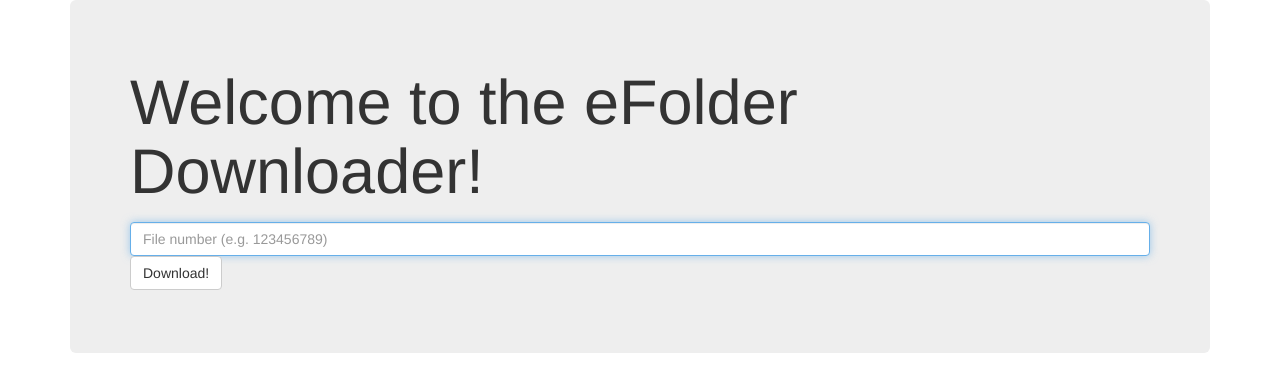
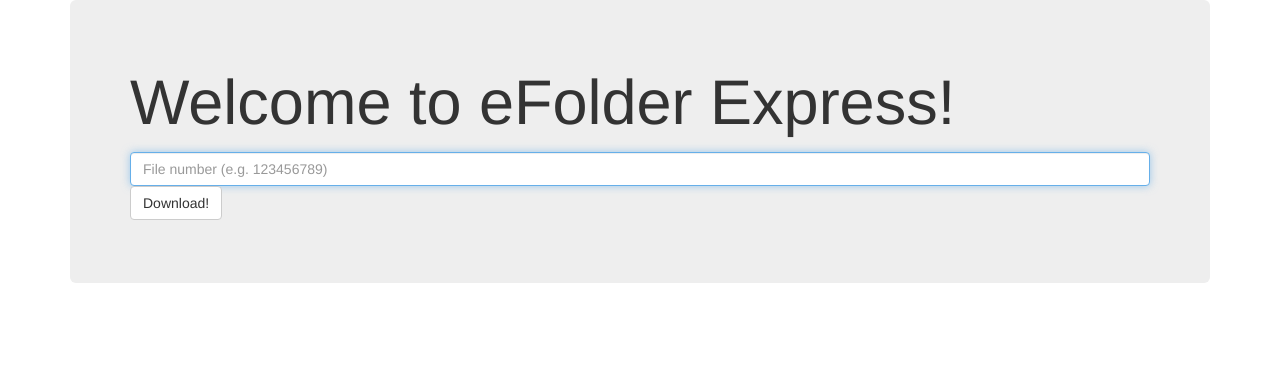
Before and after one commit to department-of-veterans-affairs/efolder-express, a Python web app: template templates/index.html in a window 1280 px wide. Shown: the top 392 px of the page. Run offline with Jinja, Linux system fonts and the light colour scheme; the template is opened without the code that fills it, so the values that code supplies are empty; some libraries are stand-ins or nearby versions.

Commit message:
Make the header match branding

```diff
--- a/templates/index.html
+++ b/templates/index.html
@@ -2,7 +2,7 @@
 
 {% block body %}
     <div class="jumbotron">
-        <h1>Welcome to the eFolder Downloader!</h1>
+        <h1>Welcome to eFolder Express!</h1>
         <p class="lead">
             <form action="/download/" method="post">
                 <input type="text" class="form-control" placeholder="File number (e.g. 123456789)" aria-describedby="basic-addon2" name="file_number" autofocus="autofocus">
```
